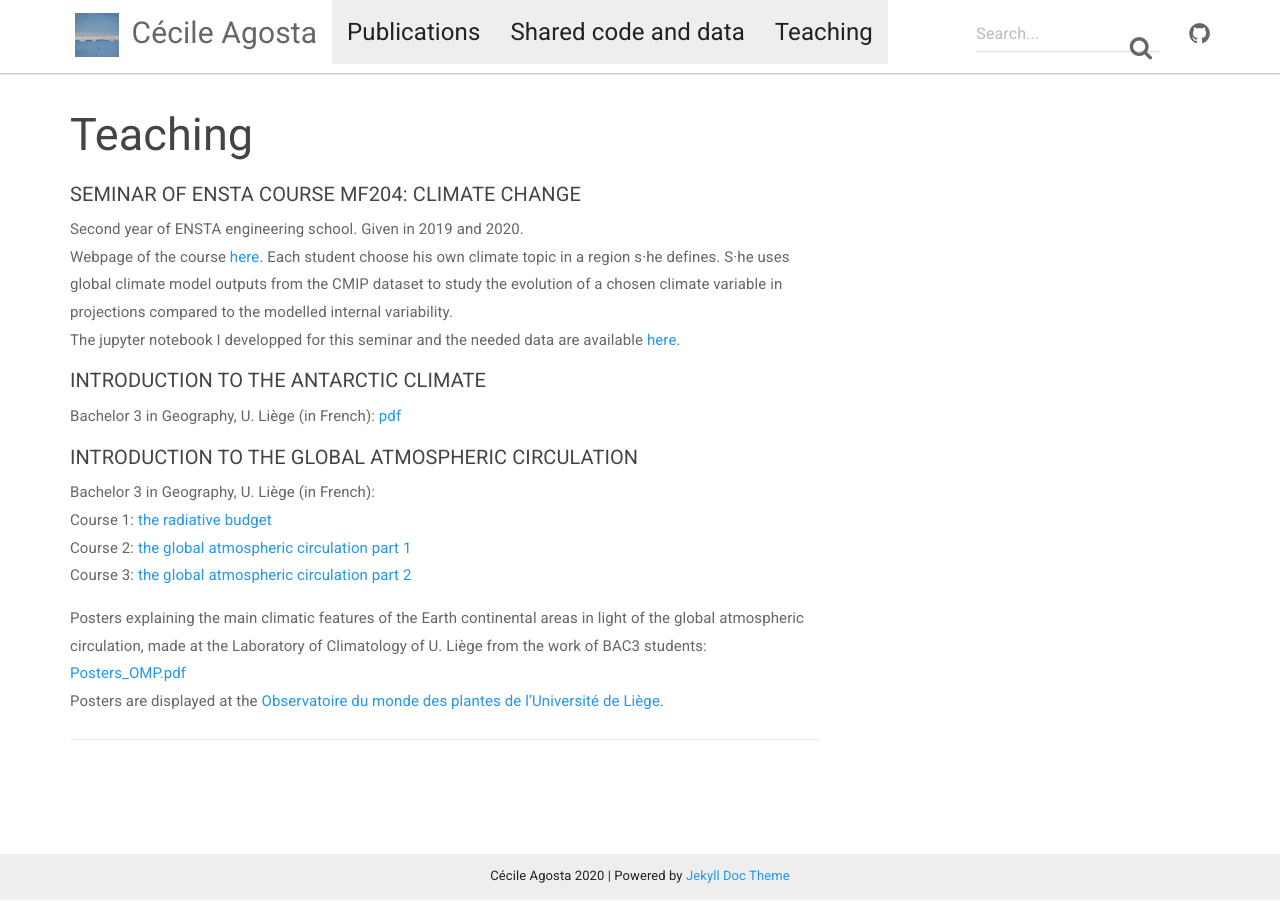
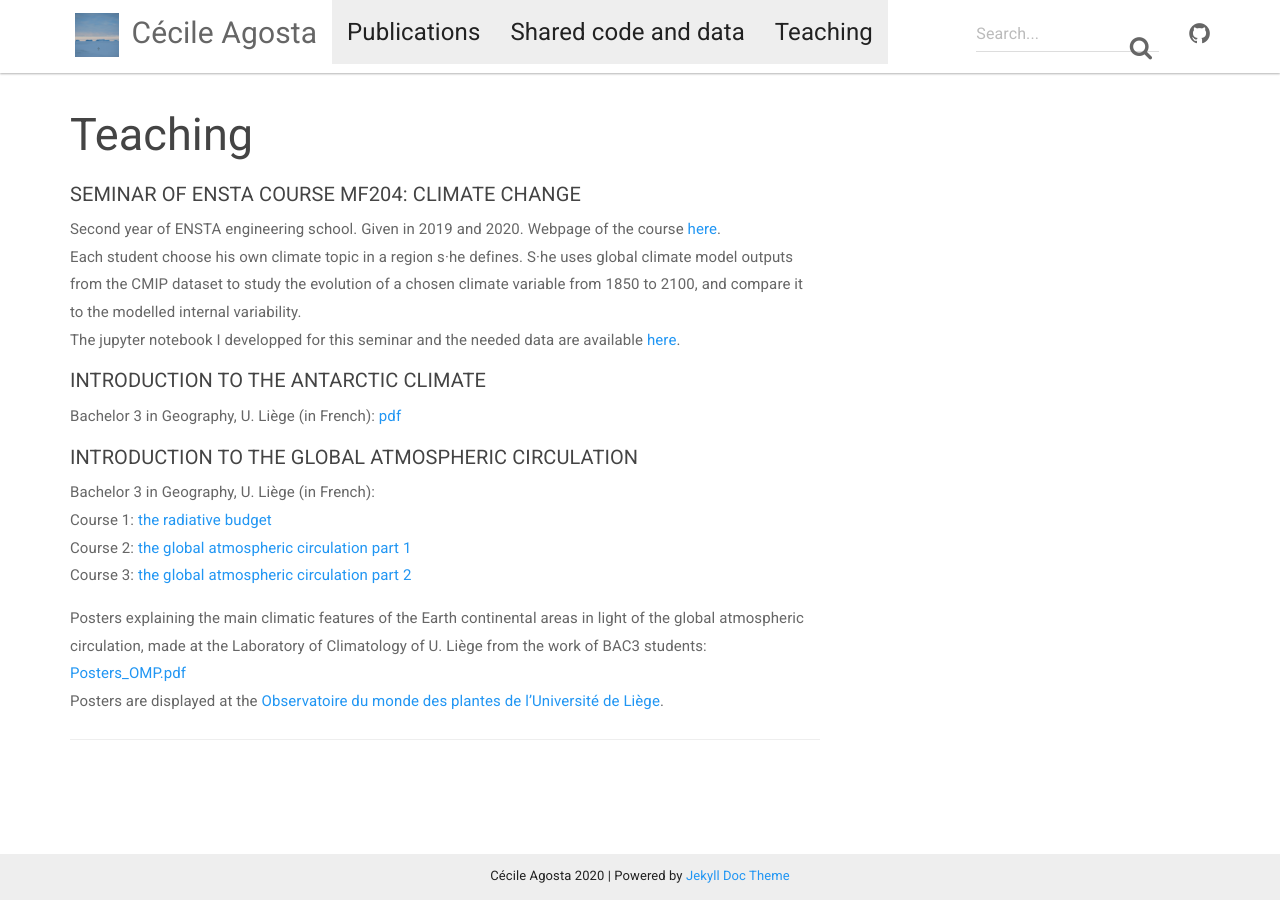
Before and after one commit to cecileagosta/cecileagosta.github.io, a Jekyll site: the page built from _docs/teaching.md, in a window 1280 px wide. Built offline with Jekyll 4.4.1, drawn with Linux system fonts in a browser that asks for light colours; nearby versions of some CDN libraries.

Commit message:
Update teaching.md

```diff
--- a/_docs/teaching.md
+++ b/_docs/teaching.md
@@ -4,9 +4,8 @@
 ---
 
 ##### SEMINAR OF ENSTA COURSE MF204: CLIMATE CHANGE
-Second year of ENSTA engineering school. Given in 2019 and 2020.
-Webpage of the course [here](https://ecampus.paris-saclay.fr/course/view.php?id=18625).
-Each student choose his own climate topic in a region s·he defines. S·he uses global climate model outputs from the CMIP dataset to study the evolution of a chosen climate variable in projections compared to the modelled internal variability.
+Second year of ENSTA engineering school. Given in 2019 and 2020. Webpage of the course [here](https://ecampus.paris-saclay.fr/course/view.php?id=18625).
+Each student choose his own climate topic in a region s·he defines. S·he uses global climate model outputs from the CMIP dataset to study the evolution of a chosen climate variable from 1850 to 2100, and compare it to the modelled internal variability.
 The jupyter notebook I developped for this seminar and the needed data are available [here](https://drive.google.com/open?id=1JirPWvPpEUSHSKtB4vsopvIUql1e0egA).
 
 ##### INTRODUCTION TO THE ANTARCTIC CLIMATE
```
